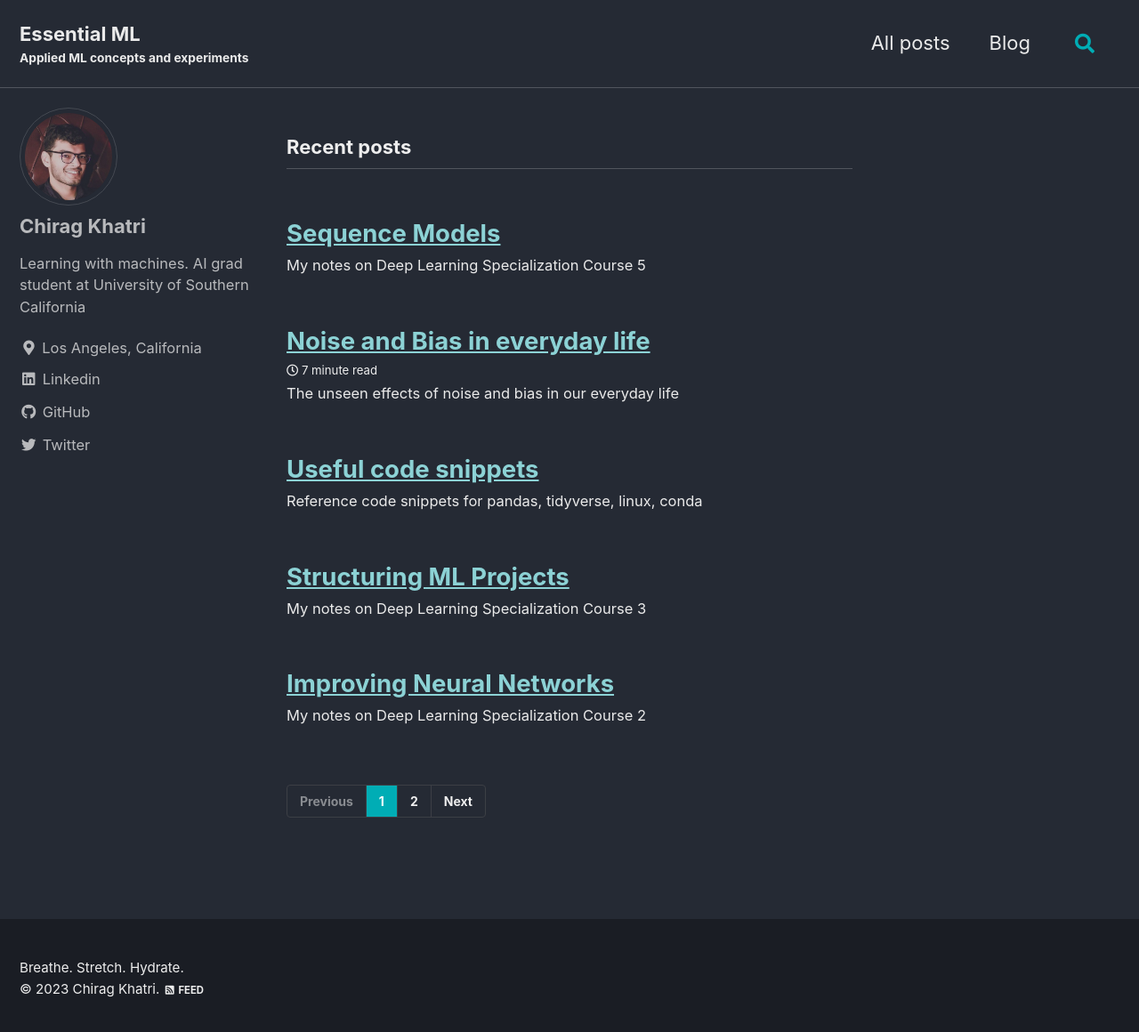
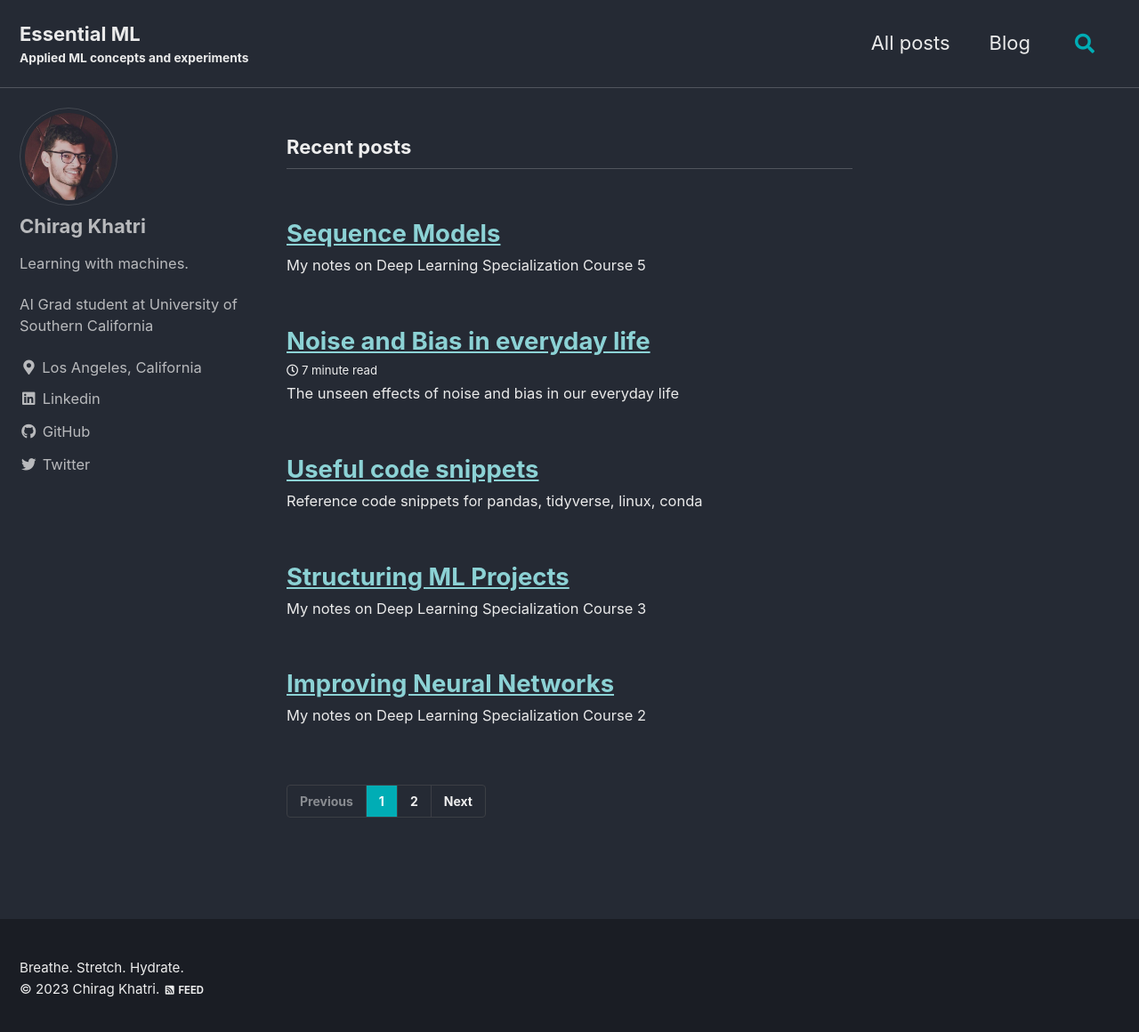
Before and after one commit to zvovov/zvovov.github.io, a Jekyll site: the page built from index.html, in a window 1280 px wide and 1176 px high. Shown: the top 1160 px of the window at 89% size. Built offline with Jekyll 4.4.1, drawn with Linux system fonts in a browser that asks for light colours; cached includes are drawn as plain includes; the list of posts is cut into pages by our own code; part of the change alters nothing that is shown.

Commit message:
Add newline to bio

```diff
--- a/_config.yml
+++ b/_config.yml
@@ -96,7 +96,7 @@ analytics:
 author:
   name             : "Chirag Khatri"
   avatar           : "/assets/images/ck_mugshot.png"
-  bio              : "Learning with machines. AI grad student at University of Southern California"
+  bio              : "Learning with machines.\n\nAI Grad student at University of Southern California"
   location         : "Los Angeles, California"
   email            : # "zvovov [at] gmail"
   links:
```
